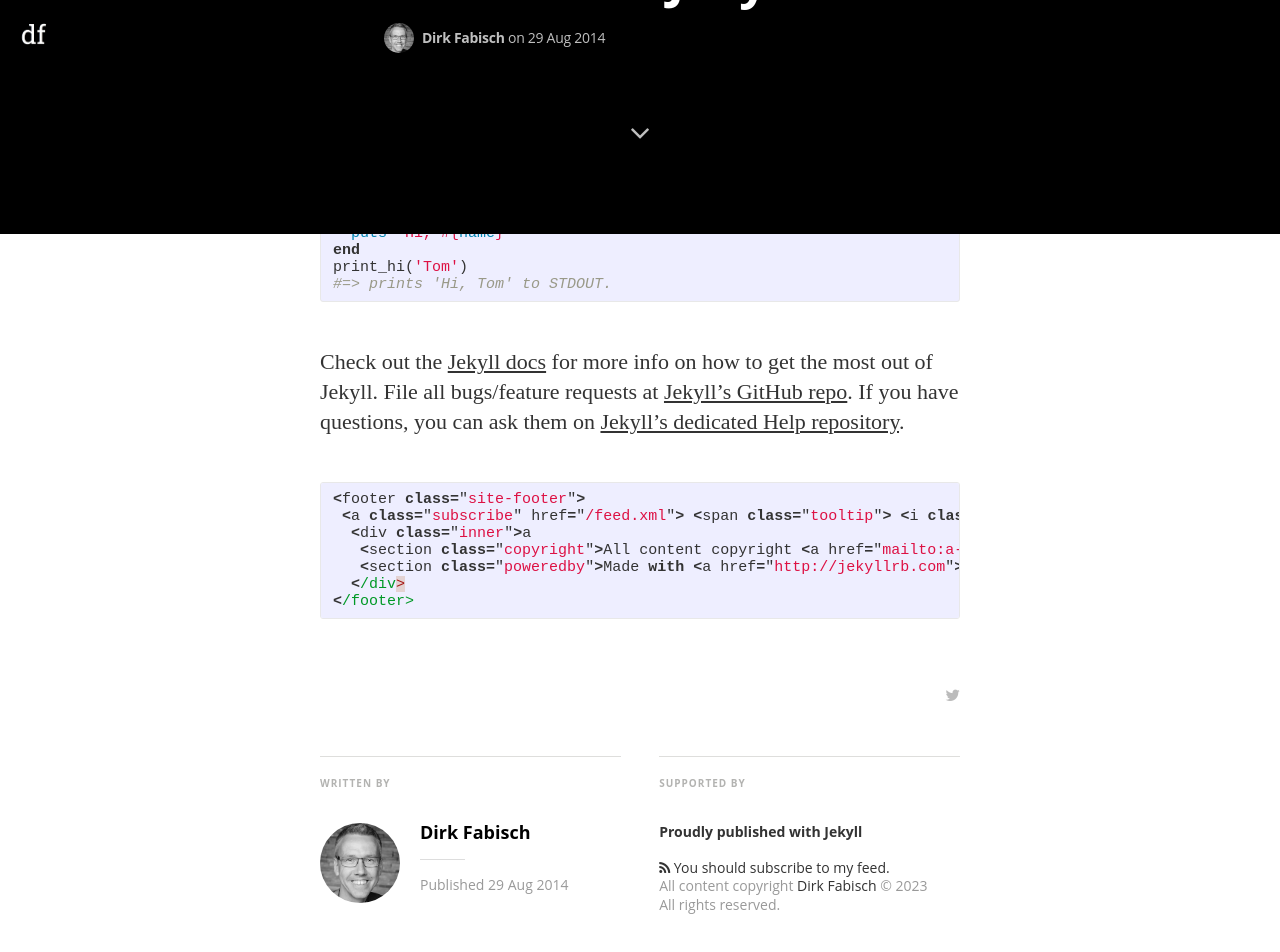
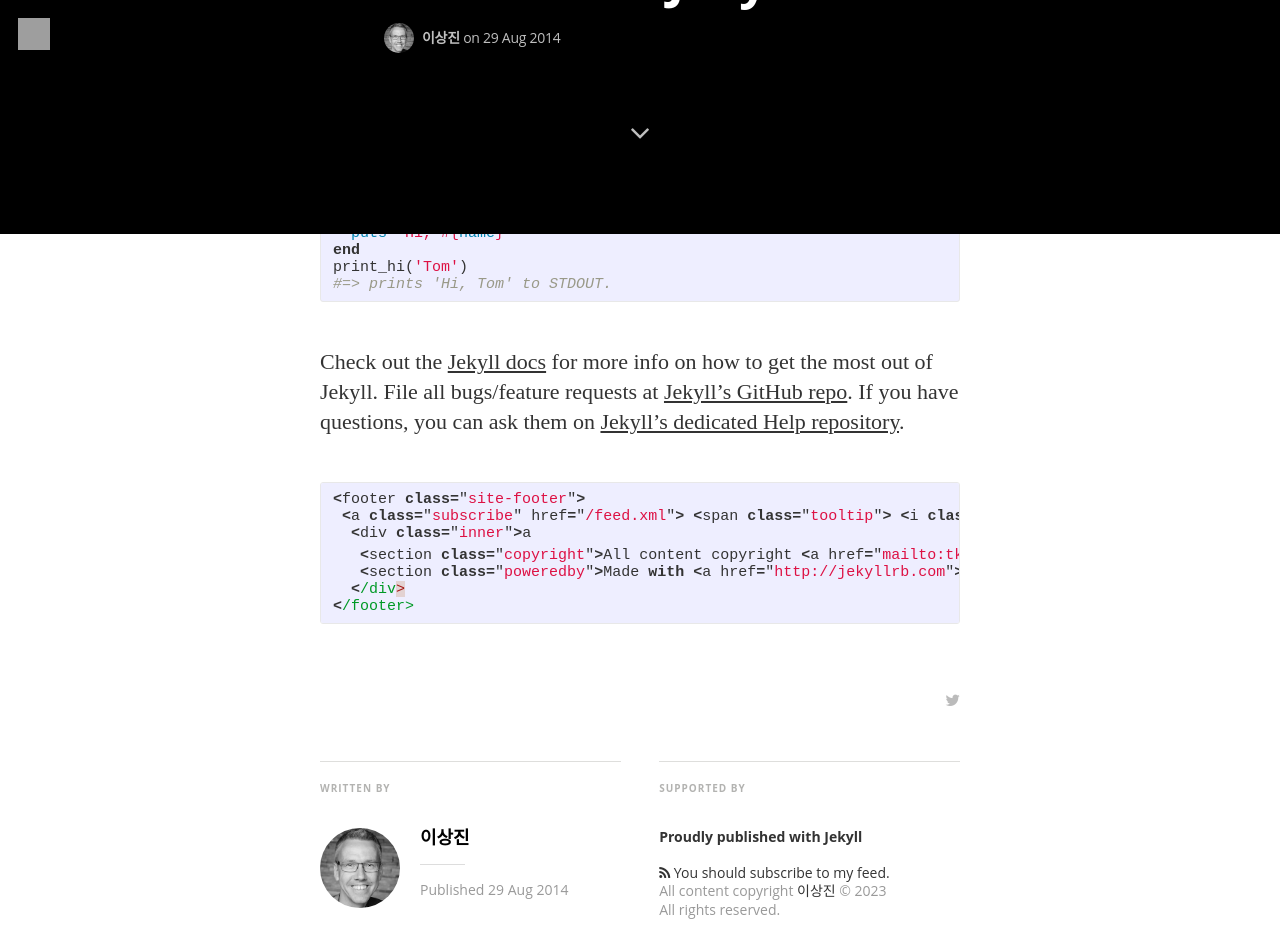
Before and after one commit to tkdwls9277/tkdwls9277.github.io, a Jekyll site: the page built from _posts/2014-08-29-welcome-to-jekyll.markdown, in a window 1280 px wide and 1400 px high, scrolled down 1166 px. Shown: the top 952 px of the window. Built offline with Jekyll 4.4.1, drawn with Linux system fonts in a browser that asks for light colours; nearby versions of some CDN libraries; some web fonts are replaced; some of the changed text lies outside the part shown; grey boxes are pictures that could not be loaded.

Commit message:
theme test

```diff
--- a/_config.yml
+++ b/_config.yml
@@ -4,28 +4,28 @@
   - jekyll-paginate
 
 # Site settings
-title: "Mediator"
+title: "wwjd" # 사이트 이름
 description: > # this means to ignore newlines until "email:"
-   A Jekyll theme - Medium inspired
+  for coding
 
-email: a-mail@mail.mail
+email: tkdwls9277@gmail.com
 #blog logo
-logo: "/assets/images/df_logo.jpg"
+logo: "/assets/images/logo.png"
 float_logo: true # true, false (default)
 
 # blog cover
 cover: "/assets/images/cA4aKEIPQrerBnp1yGHv_IMG_9534-3-2.jpg"
 
-name: 'Dirk Fabisch'
-author: 'Dirk Fabisch'
+name: "이상진"
+author: "이상진"
 author_image: "/assets/images/author.jpg"
 
-paginate:	5
+paginate: 5
 
-url: "http://myblog.***.***" # the base hostname & protocol for your site
+url: "http://tkdwls9277.github.io" # the base hostname & protocol for your site
 baseurl: ""
 #used to display twitter cards
-twitter_handle: '@dirkfabisch'
+twitter_handle: "@dirkfabisch"
 
 #fill in disqus shortname to use disqus
 #disqus: disqus-shortname
@@ -34,27 +34,26 @@
 
 # social icons and sharing options
 social:
-  - icon:	twitter
-    url:	https://twitter.com/dirkfabisch
+  - icon: twitter
+    url: https://twitter.com/dirkfabisch
     desc: Follow me on twitter
     share_url: http://twitter.com/share
     share_title: ?text=
     share_link: "&amp;url="
 
-#  - icon:	facebook
-#    url:	https://facebook.com/???
-#    desc: Connect with me facebook
-#    share_url: https://www.facebook.com/sharer.php
-#    share_title: ?t=
-#    share_link: "&amp;u="
+  #  - icon:	facebook
+  #    url:	https://facebook.com/???
+  #    desc: Connect with me facebook
+  #    share_url: https://www.facebook.com/sharer.php
+  #    share_title: ?t=
+  #    share_link: "&amp;u="
 
-  - icon:	github
-    url:	https://github.com/dirkfabisch
-    desc:	Fork me on github
+  - icon: github
+    url: https://github.com/dirkfabisch
+    desc: Fork me on github
     share_url:
     share_title:
     share_link:
-
 #  - icon:	google-plus
 #    url:	https://google.com/???
 #    desc:	Add me on google+
```
